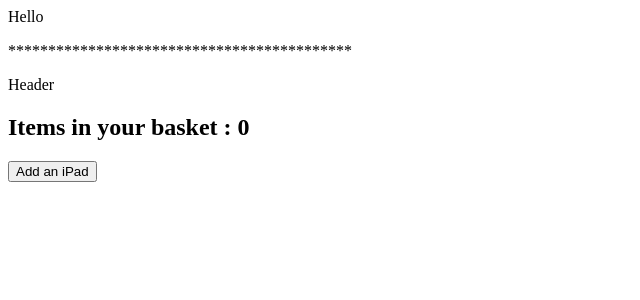
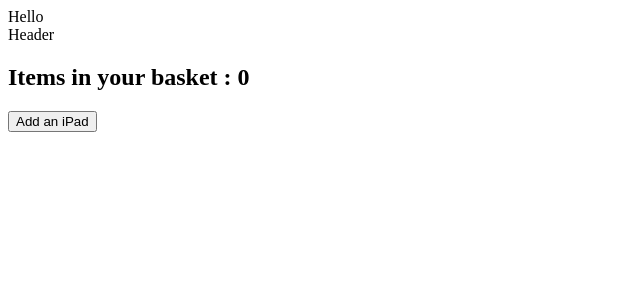
Before and after one commit to hiverkiya/Papareact, a Next.js app in the folder react-query/: page / in a window 1280 px wide. Shown: the top 300 px of the page, without its empty margins (0-640 px from the left). Built offline with nearby package versions, Linux system fonts and the light colour scheme.

Commit message:
Hydration error

```diff
--- a/react-query/pages/index.js
+++ b/react-query/pages/index.js
@@ -1,4 +1,3 @@
-"use-client";
 import Header from "@/components/Header";
 import Image from "next/image";
 import { useState } from "react";
@@ -62,7 +61,6 @@ export default function Home() {
       <button onClick={() => setProductId(2)}> Set Product ID to 2</button>
       <button onClick={() => setProductId(3)}> Set Product ID to 3</button> */}
 
-      <p>*******************************************</p>
       <Header />
       <button
         onClick={() =>
```
